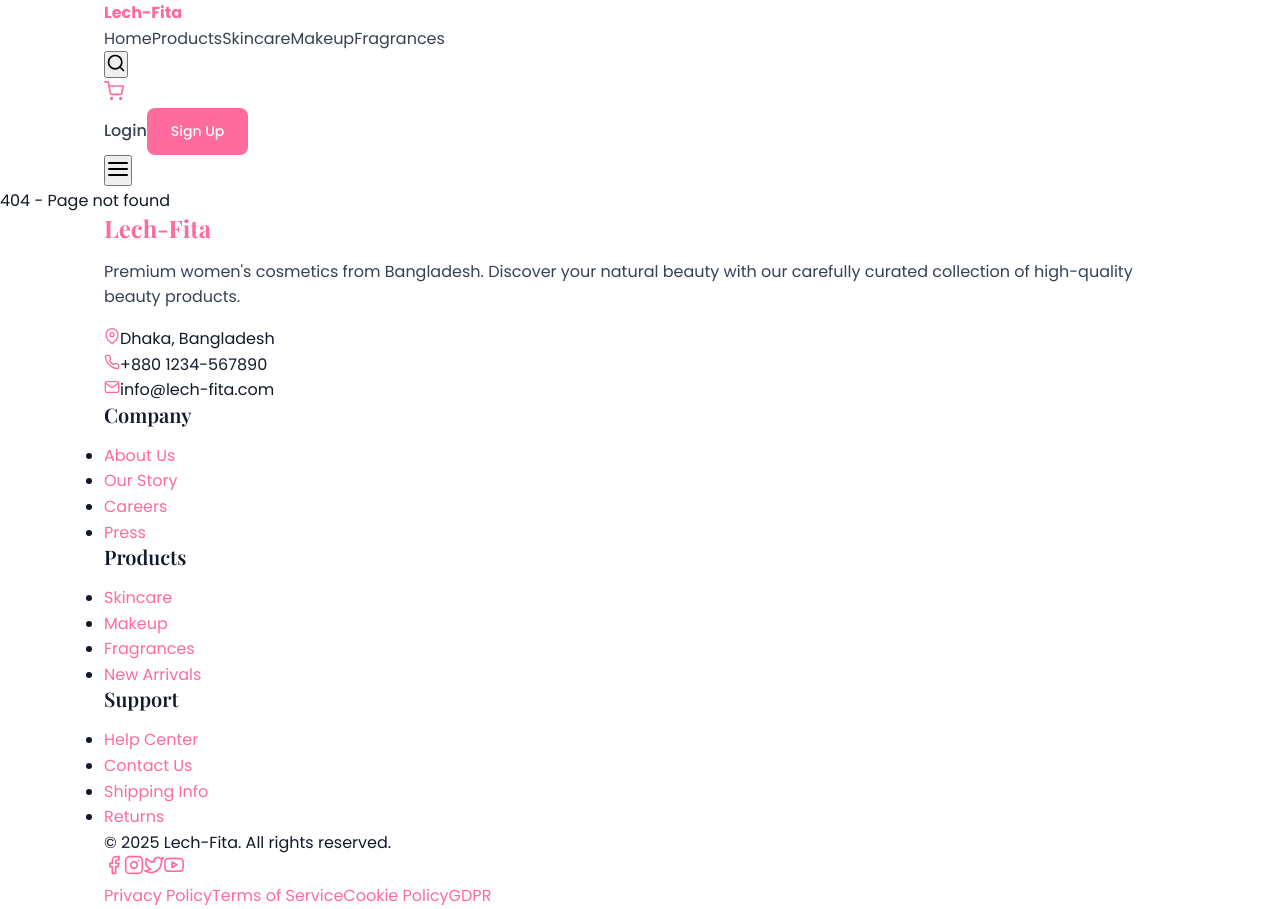
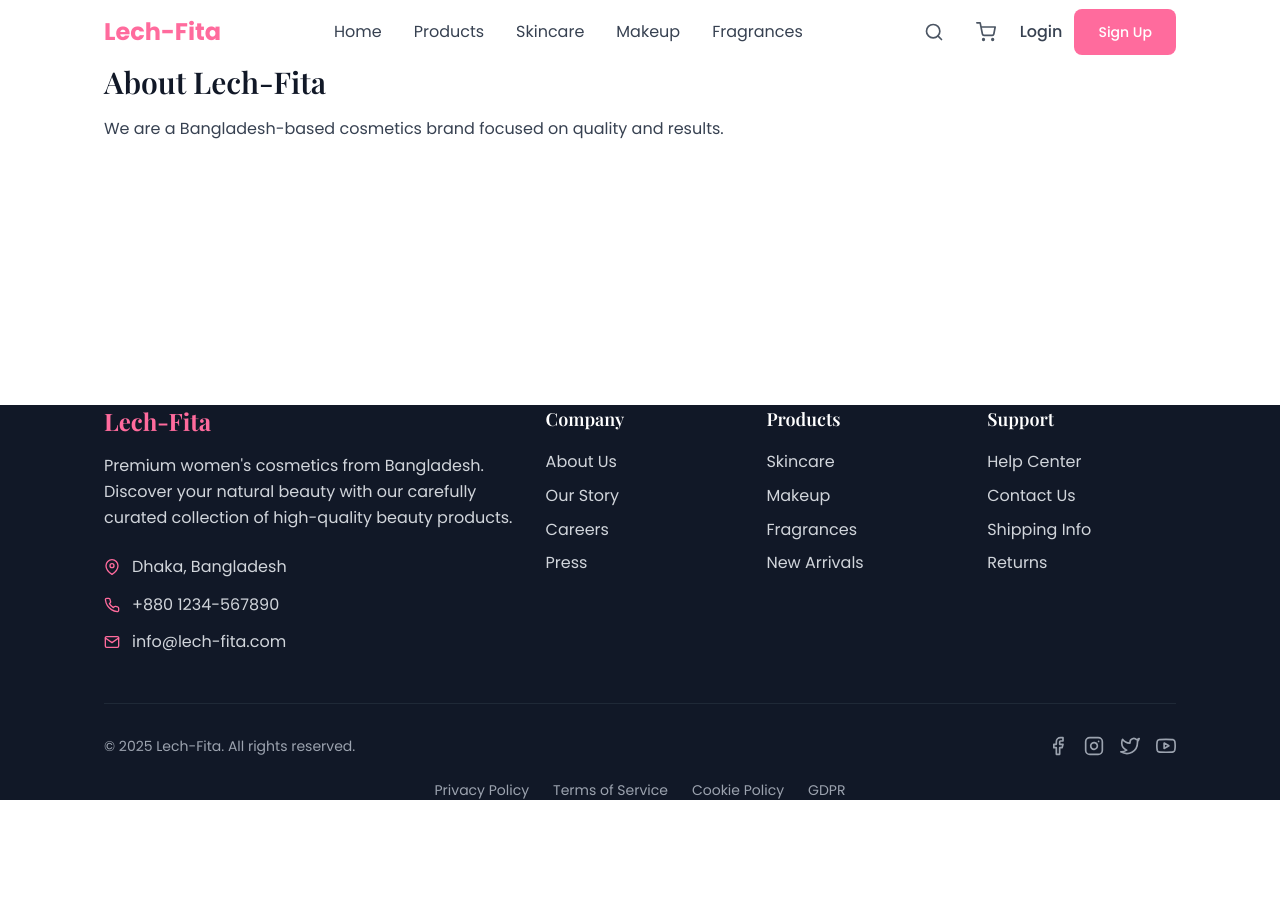
Before and after one commit to zahidSkywalker/Test-Web, a React (Create React App) app in the folder client/: page /about in a window 1280 px wide. After the commit the page ends 800 px from the top, so only its background shows below. Built offline with nearby package versions, Linux system fonts and the light colour scheme; no server answers.

Commit message:
Checkpoint before follow-up message
Co-authored-by: ionzahid0987 <ionzahid0987@gmail.com>

```diff
--- a/client/package.json
+++ b/client/package.json
@@ -30,6 +30,11 @@
     "test": "react-scripts test",
     "eject": "react-scripts eject"
   },
+  "devDependencies": {
+    "autoprefixer": "^10.4.20",
+    "postcss": "^8.4.41",
+    "tailwindcss": "^3.4.10"
+  },
   "eslintConfig": {
     "extends": [
       "react-app",
--- /dev/null
+++ b/client/postcss.config.js
@@ -0,0 +1,6 @@
+module.exports = {
+  plugins: {
+    tailwindcss: {},
+    autoprefixer: {},
+  },
+}
--- a/client/src/App.js
+++ b/client/src/App.js
@@ -9,6 +9,7 @@ import ProductDetail from './pages/ProductDetail';
 import Category from './pages/Category';
 import Cart from './pages/Cart';
 import Checkout from './pages/Checkout';
+import About from './pages/About';
 import Login from './pages/Auth/Login';
 import Register from './pages/Auth/Register';
 import Profile from './pages/Profile/Profile';
@@ -32,6 +33,7 @@ function App() {
               <Route path="products" element={<Products />} />
               <Route path="products/:id" element={<ProductDetail />} />
               <Route path="category/:slug" element={<Category />} />
+              <Route path="about" element={<About />} />
               <Route path="cart" element={<Cart />} />
               <Route path="checkout" element={<Checkout />} />
               <Route path="login" element={<Login />} />
--- a/client/src/index.css
+++ b/client/src/index.css
@@ -1,3 +1,7 @@
+@tailwind base;
+@tailwind components;
+@tailwind utilities;
+
 * {
   margin: 0;
   padding: 0;
--- /dev/null
+++ b/client/src/pages/About.js
@@ -0,0 +1,14 @@
+import React from 'react';
+
+const About = () => {
+  return (
+    <div className="container py-10">
+      <h1 className="text-3xl font-semibold mb-4">About Lech-Fita</h1>
+      <p>
+        We are a Bangladesh-based cosmetics brand focused on quality and results.
+      </p>
+    </div>
+  );
+};
+
+export default About;
--- /dev/null
+++ b/client/tailwind.config.js
@@ -0,0 +1,15 @@
+/** @type {import('tailwindcss').Config} */
+module.exports = {
+  content: [
+    "./src/**/*.{js,jsx,ts,tsx}",
+  ],
+  theme: {
+    extend: {
+      colors: {
+        primary: '#ff6b9d',
+        secondary: '#8b5cf6',
+      },
+    },
+  },
+  plugins: [],
+}
```
Also changed, not shown: 13 other files (tests, documents, lock files or other folders).
